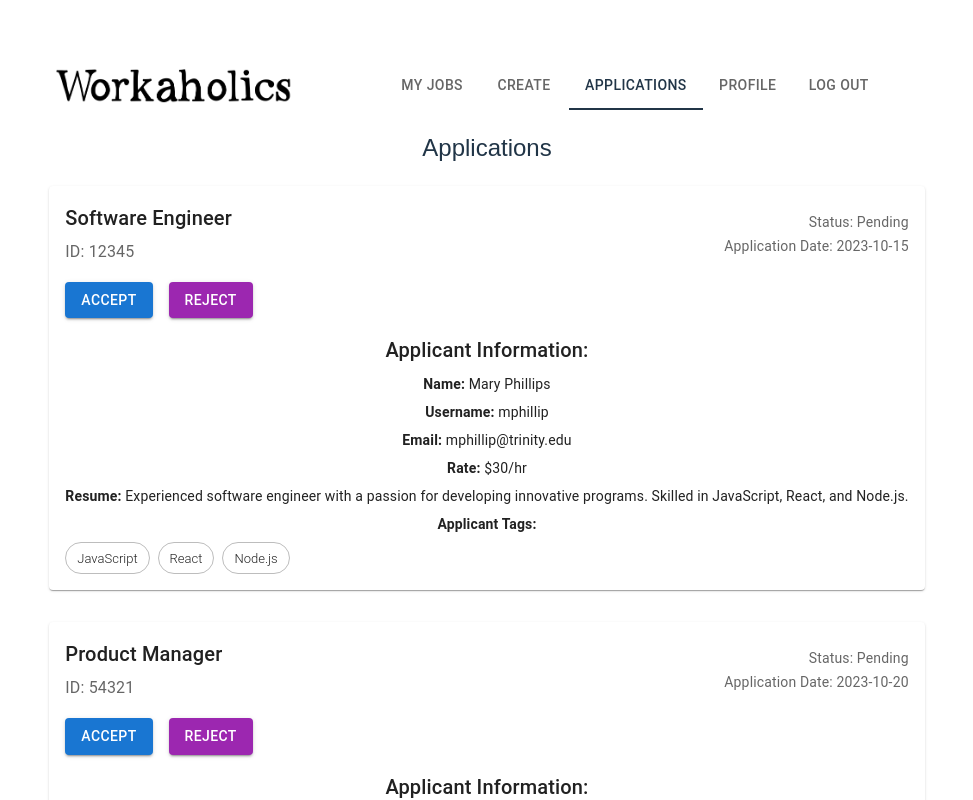
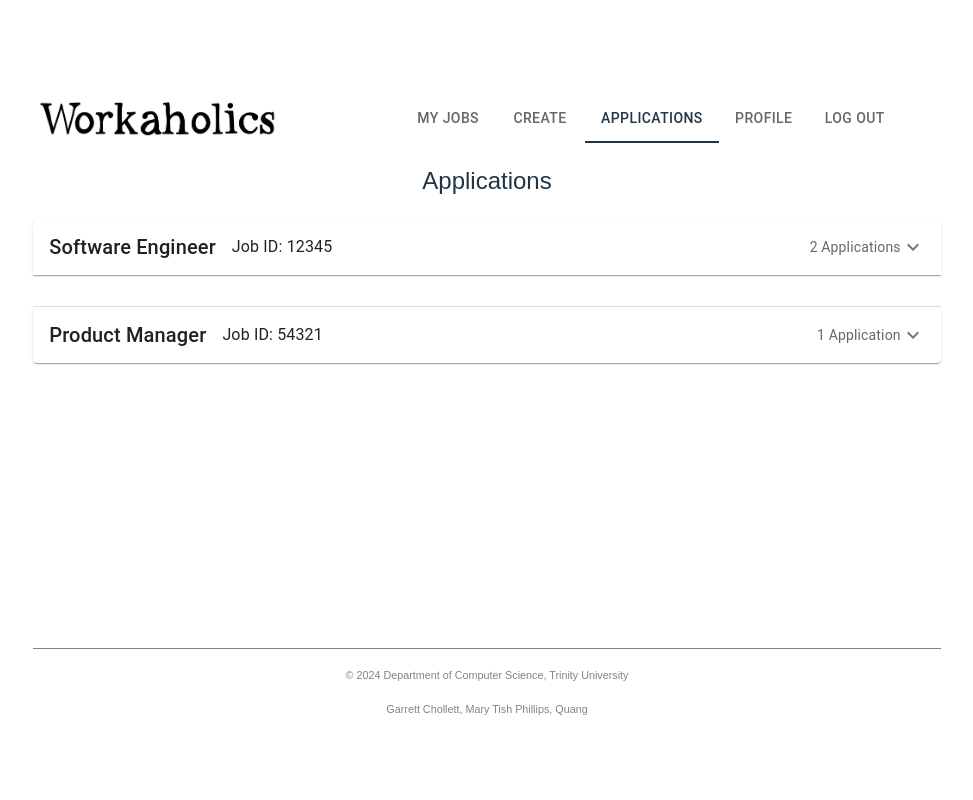
Before and after one commit to Gchollett/Database_Project, a React (Vite) app in the folder db-project/: page /comp/applications in a window 1280 px wide. Shown: the top 800 px of the page, without its empty margins (153-1126 px from the left). Built offline with nearby package versions, Linux system fonts and the light colour scheme.

Commit message:
Applications grouped into Accordains

```diff
--- a/db-project/src/containers/company/CompApplications.jsx
+++ b/db-project/src/containers/company/CompApplications.jsx
@@ -1,5 +1,6 @@
 import React, { useEffect, useState } from 'react';
-import { Stack, Typography, Button, Paper, Chip } from '@mui/material';
+import { Stack, Typography, Button, Paper, Chip, Accordion, AccordionSummary, AccordionDetails } from '@mui/material';
+import ExpandMoreIcon from '@mui/icons-material/ExpandMore';
 
 const CompApplications = () => {
   const [jobs, setJobs] = useState([]);
@@ -23,6 +24,22 @@ const CompApplications = () => {
         },
       },
       {
+        title: 'Software Engineer',
+        status: 'Pending',
+        jobId: '12345',
+        applicationDate: '2023-10-16',
+        employee: {
+          userID: 'U654322',
+          firstName: 'Steve',
+          lastName: 'Rogers',
+          username: 'srogers',
+          email: 'srogers@trinity.edu',
+          rate: 35,
+          resume: 'Software engineer with expertise in C++ and distributed systems.',
+          tags: ['C++', 'Distributed Systems'], // Added tags
+        },
+      },
+      {
         title: 'Product Manager',
         status: 'Pending',
         jobId: '54321',
@@ -38,35 +55,35 @@ const CompApplications = () => {
           tags: ['Agile', 'Leadership', 'Product Development'], // Added tags
         },
       },
-      {
-        title: 'Web Developer',
-        status: 'Rejected',
-        jobId: '78652',
-        company: 'DWC Consulting Group', // Same company as the first job
-        applicationDate: '2023-10-20',
-        employee: {
-          userID: 'U789012',
-          firstName: 'Alice',
-          lastName: 'Smith',
-          username: 'asmith',
-          email: 'asmith@domain.com',
-          rate: 35,
-          resume: 'Web Developer skilled in HTML, CSS, and JavaScript with a knack for creating responsive web applications.',
-          tags: ['HTML', 'CSS', 'JavaScript'], // Added tags
-        },
-      },
     ]);
   }, []);
 
-  const handleAccept = (index) => {
+  // Group applications by jobId
+  const groupedJobs = jobs.reduce((acc, job) => {
+    if (!acc[job.jobId]) {
+      acc[job.jobId] = {
+        title: job.title,
+        jobId: job.jobId,
+        applications: [],
+      };
+    }
+    acc[job.jobId].applications.push(job);
+    return acc;
+  }, {});
+
+  const handleAccept = (index, jobId) => {
     setJobs((prevJobs) =>
-      prevJobs.map((job, i) => (i === index ? { ...job, status: 'Accepted' } : job))
+      prevJobs.map((job, i) =>
+        job.jobId === jobId && i === index ? { ...job, status: 'Accepted' } : job
+      )
     );
   };
 
-  const handleReject = (index) => {
+  const handleReject = (index, jobId) => {
     setJobs((prevJobs) =>
-      prevJobs.map((job, i) => (i === index ? { ...job, status: 'Rejected' } : job))
+      prevJobs.map((job, i) =>
+        job.jobId === jobId && i === index ? { ...job, status: 'Rejected' } : job
+      )
     );
   };
 
@@ -74,39 +91,59 @@ const CompApplications = () => {
     <>
       <h2>Applications</h2>
       <Stack spacing={4}>
-        {jobs.map((job, index) => (
+        {Object.keys(groupedJobs).map((jobId) => {
+          const jobGroup = groupedJobs[jobId];
+          const applicationCount = jobGroup.applications.length; // Get the count of applications
+
+          return (
+            <Accordion key={jobId}>
+              <AccordionSummary expandIcon={<ExpandMoreIcon />}>
+                <Stack direction="row" justifyContent="space-between" alignItems="center" width="100%">
+                  <Typography variant="h6">{jobGroup.title}</Typography>
+                  <Typography variant="subtitle1" sx={{ marginLeft: 2 }}>
+                    Job ID: {jobId}
+                  </Typography>
+                  <Typography variant="body2" color="textSecondary" sx={{ marginLeft: 'auto' }}>
+                    {applicationCount} Application{applicationCount > 1 ? 's' : ''}
+                  </Typography>
+                </Stack>
+              </AccordionSummary>
+              <AccordionDetails>
+                <Stack spacing={4}>
+                  {jobGroup.applications.map((job, index) => (
                     <Paper key={index} sx={{ padding: 2 }}>
                       <Stack spacing={2}>
                         <Stack direction="row" justifyContent="space-between" alignItems="center">
                           <Stack spacing={0.5} alignItems="flex-start">
-                  <Typography variant="h6">{job.title}</Typography>
                             <Typography variant="subtitle1" color="textSecondary">
-                    ID: {job.jobId}
+                              Application Date: {job.applicationDate}
                             </Typography>
-                </Stack>
-                <Stack spacing={0.5} alignItems="flex-end">
                             <Typography variant="body2" color="textSecondary">
                               Status: {job.status}
-                  </Typography>
-                  <Typography variant="body2" color="textSecondary">
-                    Application Date: {job.applicationDate}
                             </Typography>
                           </Stack>
                         </Stack>
 
                         {job.status === 'Pending' && (
                           <Stack direction="row" spacing={2}>
-                  <Button variant="contained" color="primary" onClick={() => handleAccept(index)}>
+                            <Button
+                              variant="contained"
+                              color="primary"
+                              onClick={() => handleAccept(index, jobId)}
+                            >
                               Accept
                             </Button>
-                  <Button variant="contained" color="secondary" onClick={() => handleReject(index)}>
+                            <Button
+                              variant="contained"
+                              color="secondary"
+                              onClick={() => handleReject(index, jobId)}
+                            >
                               Reject
                             </Button>
                           </Stack>
                         )}
 
                         {/* Display contractor information */}
-              {job.status === 'Pending' && (
                         <Stack spacing={1} sx={{ marginTop: 2 }}>
                           <Typography variant="h6">Applicant Information:</Typography>
                           <Typography variant="body2">
@@ -126,17 +163,23 @@ const CompApplications = () => {
                           </Typography>
 
                           {/* Display tags */}
-                  <Typography variant="body2"><strong>Applicant Tags:</strong></Typography>
+                          <Typography variant="body2">
+                            <strong>Applicant Tags:</strong>
+                          </Typography>
                           <Stack direction="row" spacing={1} mt={1}>
                             {job.employee.tags.map((tag, index) => (
-                      <Chip key={index} label={tag} variant="outlined"/>
+                              <Chip key={index} label={tag} variant="outlined" />
                             ))}
                           </Stack>
                         </Stack>
-              )}
                       </Stack>
                     </Paper>
                   ))}
+                </Stack>
+              </AccordionDetails>
+            </Accordion>
+          );
+        })}
       </Stack>
       <br></br><br></br><br></br><br></br>
     </>
```
Lines whose indentation alone changed are shown as unchanged.
